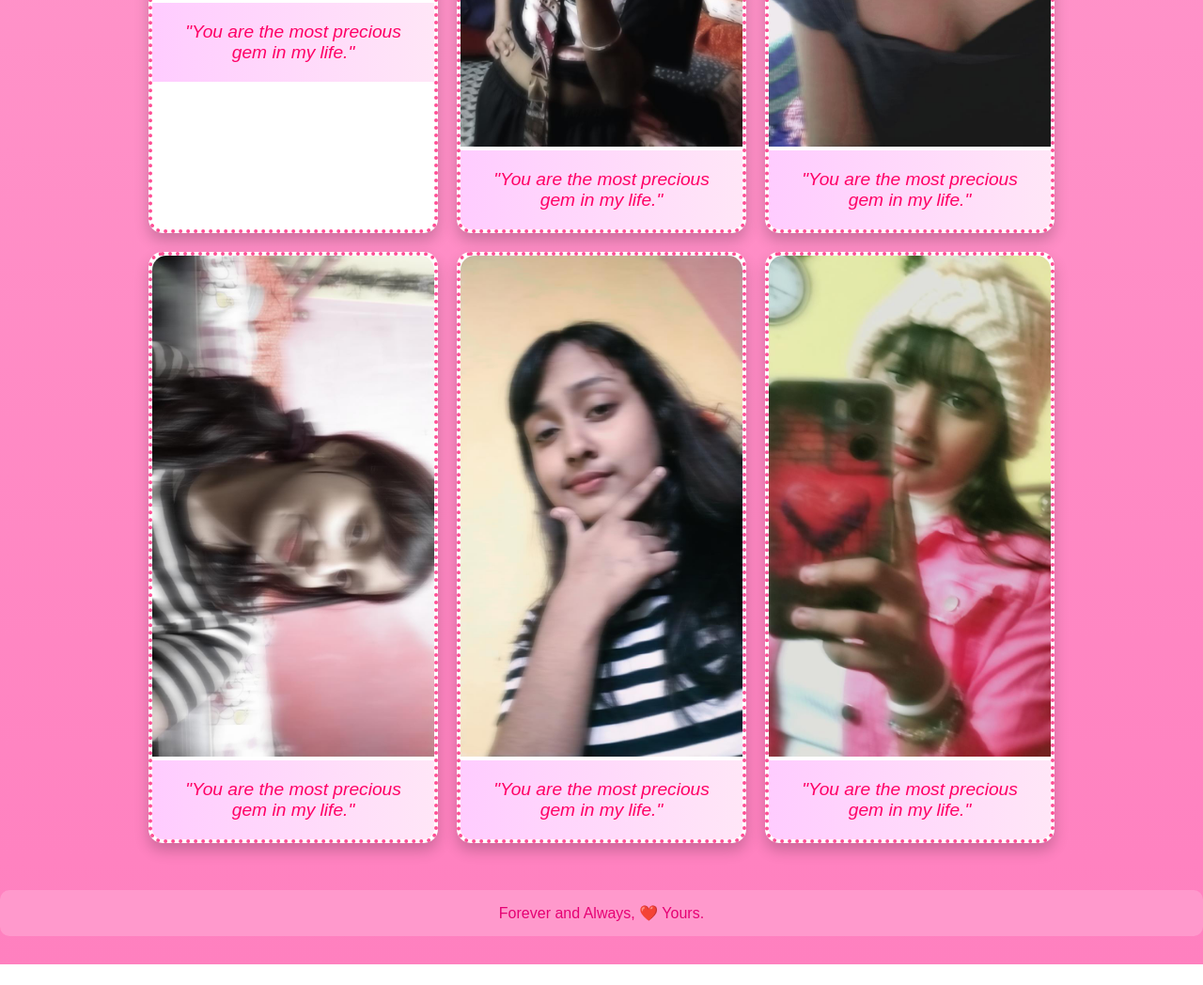
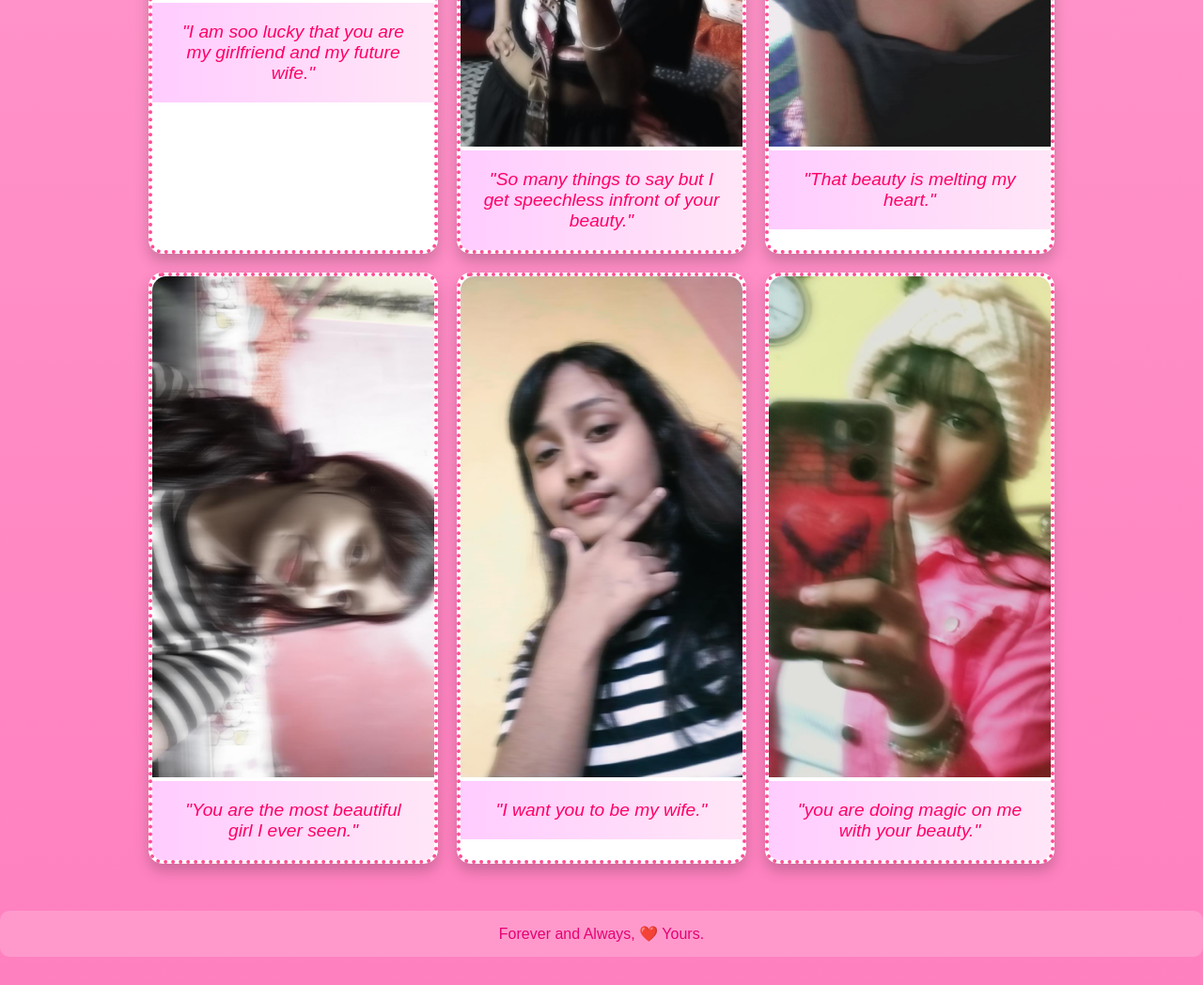
Before and after one commit to AadityaKumarSharma/Sayani-Sharma-, a plain HTML site: page index.html in a window 1280 px wide. Shown: the part 1868-2916 px from the top of the page at 94% size. Before the commit the page ends 2894 px from the top, so only its background shows below. Drawn offline with Linux system fonts and the light colour scheme.

Commit message:
Add files via upload

```diff
--- a/index.html
+++ b/index.html
@@ -120,39 +120,39 @@
         </div>
         <div class="card">
             <img src="FB_IMG_1734723966848.jpg" alt="Her Picture">
-            <div class="quote">"You are the most precious gem in my life."</div>
+            <div class="quote">"you made me mad for you."</div>
         </div>
         <div class="card">
             <img src="FB_IMG_1734723977369.jpg" alt="Her Picture">
-            <div class="quote">"You are the most precious gem in my life."</div>
+            <div class="quote">"I do something great that's why I get you."</div>
         </div>
         <div class="card">
             <img src="IMG_20241119_205107_979.jpg" alt="Her Picture">
-            <div class="quote">"You are the most precious gem in my life."</div>
+            <div class="quote">"I want to see that happiness for my whole life"</div>
         </div>
         <div class="card">
             <img src="IMG_20241121_223034.jpg" alt="Her Picture">
-            <div class="quote">"You are the most precious gem in my life."</div>
+            <div class="quote">"I am soo lucky that you are my girlfriend and my future wife."</div>
         </div>
         <div class="card">
             <img src="IMG_20241215_192628_856.jpg" alt="Her Picture">
-            <div class="quote">"You are the most precious gem in my life."</div>
+            <div class="quote">"So many things to say but I get speechless infront of your beauty."</div>
         </div>
         <div class="card">
             <img src="IMG_20241217_154158_218.jpg" alt="Her Picture">
-            <div class="quote">"You are the most precious gem in my life."</div>
+            <div class="quote">"That beauty is melting my heart."</div>
         </div>
         <div class="card">
             <img src="IMG_20241218_203010_393.jpg" alt="Her Picture">
-            <div class="quote">"You are the most precious gem in my life."</div>
+            <div class="quote">"You are the most beautiful girl I ever seen."</div>
         </div>
         <div class="card">
             <img src="IMG_20241223_221949_387.jpg" alt="Her Picture">
-            <div class="quote">"You are the most precious gem in my life."</div>
+            <div class="quote">"I want you to be my wife."</div>
         </div>
         <div class="card">
             <img src="IMG_20250104_203144_920.jpg" alt="Her Picture">
-            <div class="quote">"You are the most precious gem in my life."</div>
+            <div class="quote">"you are doing magic on me with your beauty."</div>
         </div>
     </div>
 
```
